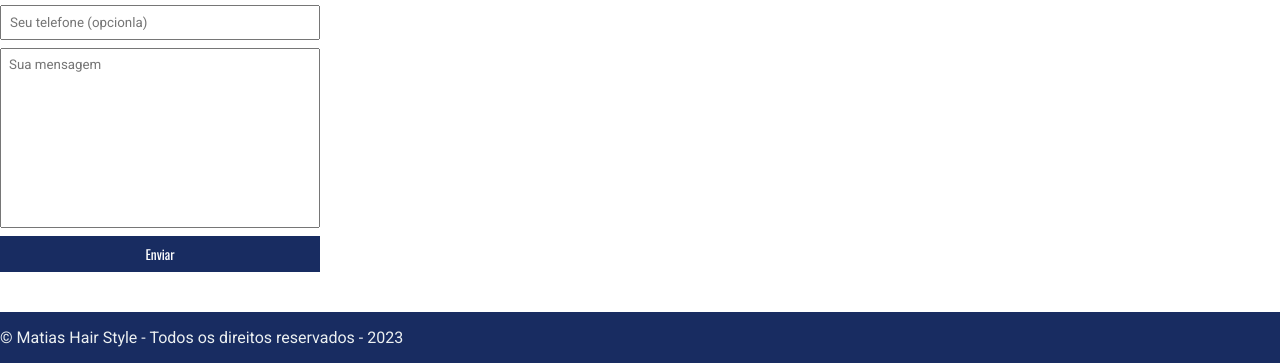
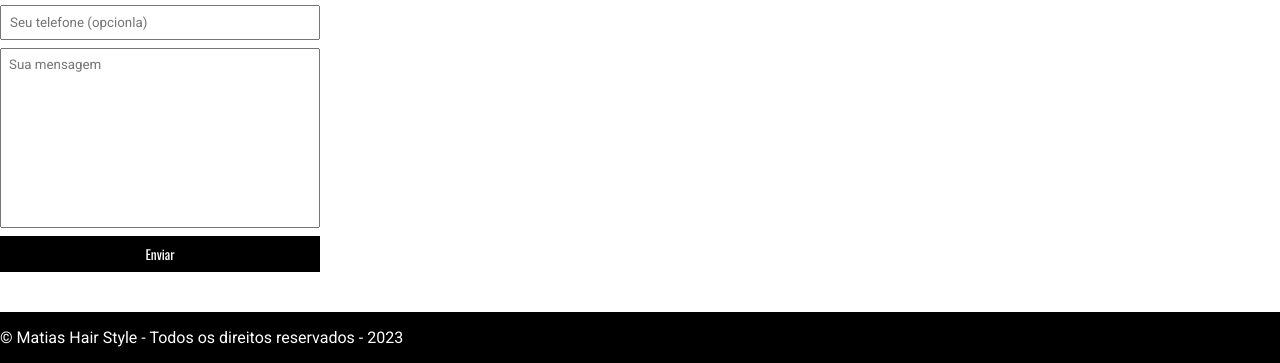
Before and after one commit to Mariamarianam2/site_Matiashair, a plain HTML site: page index.html in a window 1280 px wide. Shown: the part 976-1339 px from the top of the page. Drawn offline with nearby package versions, Linux system fonts and the light colour scheme.

Commit message:
Update main.css

```diff
--- a/main.css
+++ b/main.css
@@ -76,7 +76,7 @@ section h2 {
 }
 
 section {
-    color: #182c61;
+    color: #000;
 }
 
 section {
@@ -128,22 +128,22 @@ section h3 {
 }
 
 form button {
-    background-color: #182c61;
+    background-color: #000;
     color: #fff;
     border: none;
     cursor: pointer;
 }
 
 form button:hover {
-    background-color: #314e9e;
+    background-color: #555557;
 }
 
 input:focus, textarea:focus {
-    outline-color: #182c61;
+    outline-color: #000;
 }
 
 footer {
-    background-color: #182c61;
-    color: #ecf0f1;
+    background-color: #000;
+    color: #fff;
     padding: 16px 0;
 }
```
